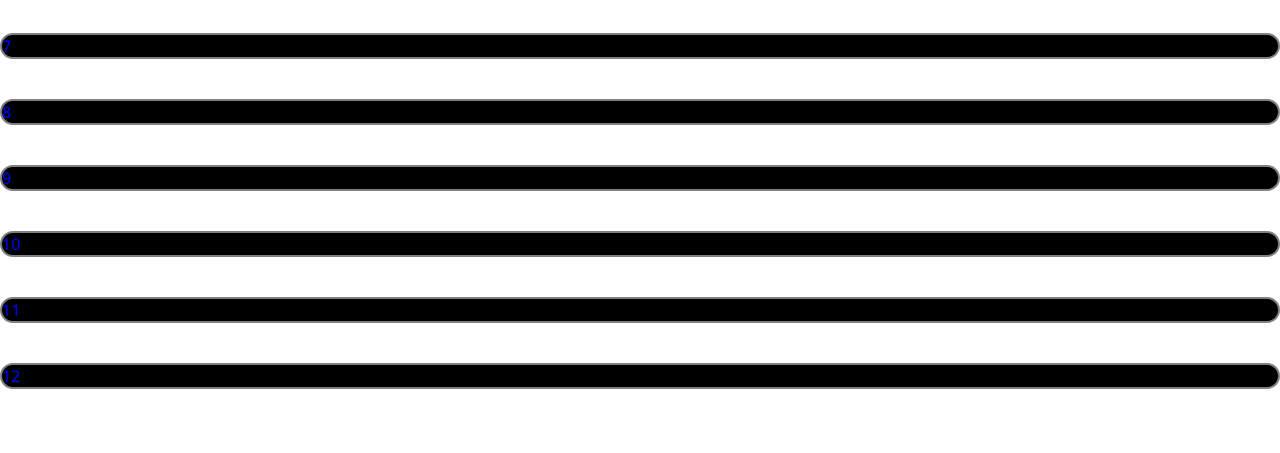
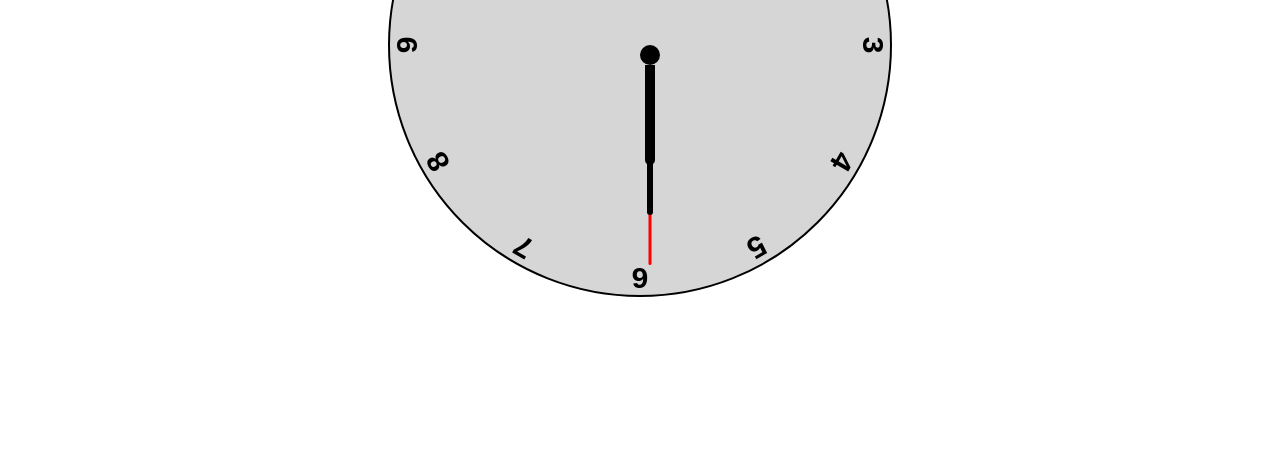
Before and after one commit to Ukobaandrew/clock, a plain HTML site: page index.html in a window 1280 px wide. Shown: the part 363-816 px from the top of the page. Drawn offline with Linux system fonts and the light colour scheme.

Commit message:
Update style.css

```diff
--- a/style.css
+++ b/style.css
@@ -1,77 +1,115 @@
 body{
-    margin: auto;
-    padding: auto;
-    font-family: 'Segoe UI', Tahoma, Geneva, Verdana, sans-serif;
-    /* background-color: navy; */
-
-}
-.container{
-    margin: 100px 100px 100px 100px;
-    height: 74vh;
-    width: 28vw;
-    align-items: center;
-    justify-content: center;
-    background-color: black;
-    border: 1px solid black;
-    border-radius: 50px ;
-}
-
-.flex1{
+    font-family: Arial, Helvetica, sans-serif;
     display: flex;
     align-items: center;
     justify-content: center;
-    /* width: 100px;
-    height: 30px;
-    padding: 20px 30px 20px 20px; */
-    background-color: black;
-    color: bisque;
-    /* margin: 0px 20px 0px 20px; */
-    border: 2px solid black ;
-    border-radius:  30px ;
+    min-height: 100vh;
 }
-.screen{
-    padding-left: 140px;
-    padding-top: 70px;
+.clock{
+    background-color: #cccc;
+    border: 2px solid black;
+    border-radius: 50%;
+    height: 500px;
+    width: 500px;
+    position:relative;
+}
+.numbers{
+    font-weight: bold;
+    font-size: 30px;
+    text-align: center;
+    transform: rotate(var(--rotation));
+    width:100%;
+    height:100%;
+    position: absolute;
+    /* background-color: blue; */
+    --rotation:0;
+}
+.numbers1{
+
+
+     --rotation:30deg;
+}
+.numbers2{
+
+    --rotation:60deg;
+}
+.numbers3{
+
+    --rotation:90deg;
+}
+.numbers4{
+
+    --rotation:120deg;
+}
+.numbers5{
+
+    --rotation:150deg;
+}
+.numbers6{
+
+    --rotation:180deg;
+}
+
+.numbers7{
+
+    --rotation:210deg;
+}
+.numbers8{
+
+    --rotation:240deg;
+}
+.numbers9{
+
+    --rotation:270deg;
+}
+.numbers10{
+
+    --rotation:300deg;
+}
+.numbers11{
+
+    --rotation:330deg;
+}
+.circleop{
+position: absolute;
+height: 20px ;
+width:20px;
+background-color: black;
+border-radius: 50%;
+top: 50%;
+left:50%
 
 }
-.two{
-    font-style: italic;
-    font-weight: lighter;
-    font-size: 12px;
+.seconds{
+    left: 52%;
+    top:54%;
+    position: absolute;
+    height: 200px;
+    width:3px;
+    background-color: red;
+    transform: translateX(-50%);
+    border-bottom-right-radius: 10px;
+    border-bottom-left-radius: 10px;
 }
-.smallrectangle{
-    background-color: #ccc;
-    height: 30px;
-    width: 130px;
+.minutes{
+    left: 52%;
+    top:54%;
+    position: absolute;
+    height: 150px;
+    width:6px;
+    background-color: black;
+    transform: translateX(-50%);
+    border-bottom-right-radius: 10px;
+    border-bottom-left-radius: 10px;
 }
-
-#display{
-    height: 50px;
-    width: 85%;
-    padding: 10px;
-    background-color:#ccc;
-    margin: 20px 0px 43px 20px;
-
-
-
+.hours{
+    left: 52%;
+    top:54%;
+    position: absolute;
+    height: 100px;
+    width:10px;
+    background-color: black;
+    transform: translateX(-50%);
+    border-bottom-right-radius: 10px;
+    border-bottom-left-radius: 10px ;
 }
-.numbers{
-    /* text-align: center; */
-    background-color: black;
-    color: blue;
-    border: 2px solid gray;
-    border-radius: 30px;
-    margin-bottom: 40px;
-    outline: none;
-
-}
-.btn{
-    padding: 10px 10px;
-    height: 50px;
-    width: 50px;
-    margin-left: 20px;
-    margin-right: 0px;
-    border: 1px solid black;
-    border-radius: 50%;
-    font-size:20px ;
-}
```
